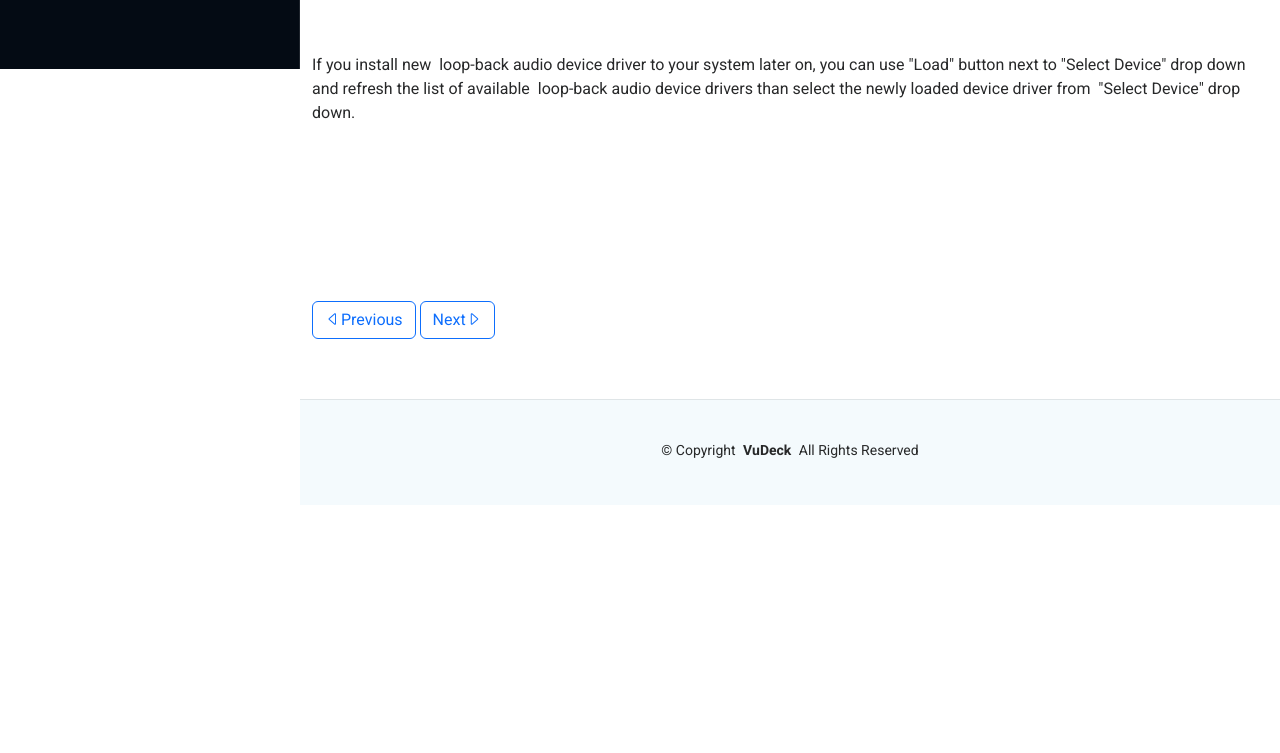
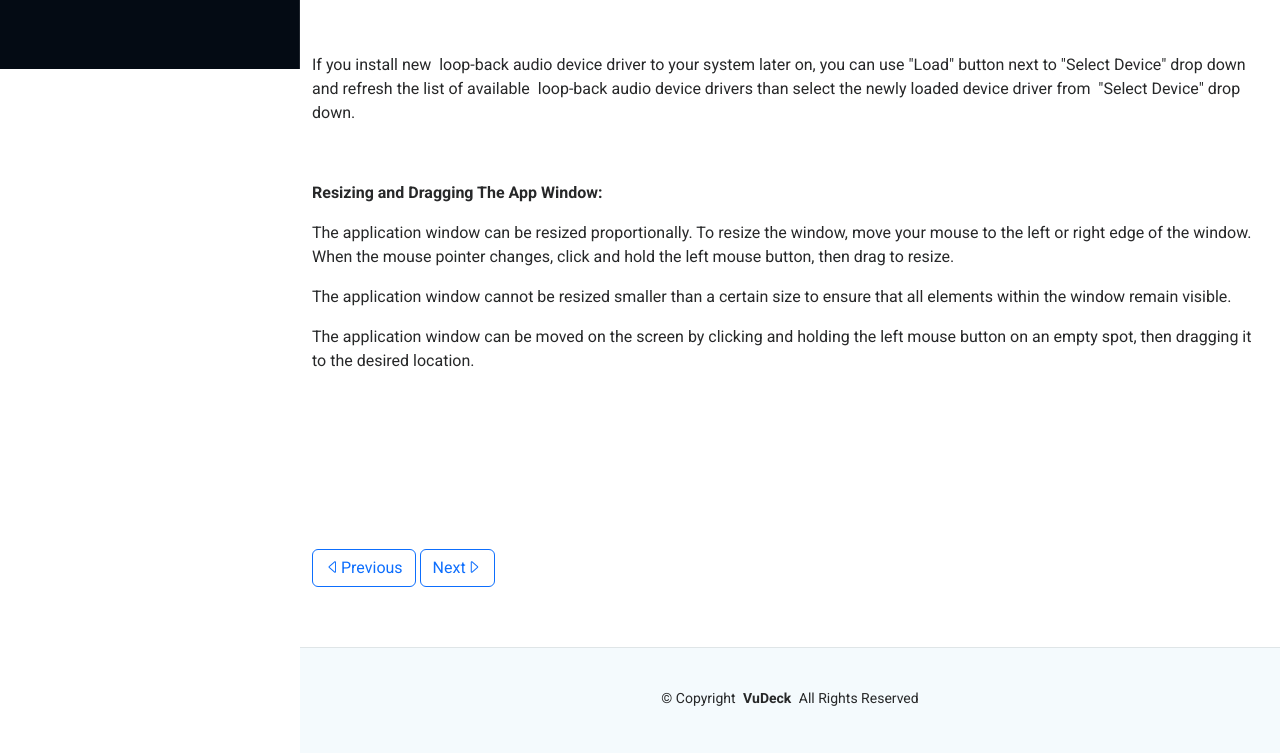
Before and after one commit to desumer/vudeck-website, a plain HTML site: page help/Windows/firstrun.html in a window 1280 px wide. Shown: the part 731-1484 px from the top of the page. Before the commit the page ends 1236 px from the top, so only its background shows below. Drawn offline with Linux system fonts and the light colour scheme.

Commit message:
Add files via upload

```diff
--- a/help/Windows/firstrun.html
+++ b/help/Windows/firstrun.html
@@ -85,6 +85,11 @@
         <p class=""><span class=""><br/></span></p>
         <p class=""><span class="">If you install new &nbsp;loop-back audio device driver to your system later on, you can use "Load" button next to "Select Device" drop down and refresh the list of available &nbsp;loop-back audio device drivers than select the newly loaded device driver from &nbsp;"Select Device" drop down.</span></p>
         <p class=""><span class=""><br/></span></p>
+        <p class=""><span class="fw-bold">Resizing and Dragging The App Window:</span></p>
+        <p class=""><span class="">The application window can be resized proportionally. To resize the window, move your mouse to the left or right edge of the window. When the mouse pointer changes, click and hold the left mouse button, then drag to resize.</span></p>
+        <p class=""><span class="">The application window cannot be resized smaller than a certain size to ensure that all elements within the window remain visible.</span></p>
+        <p class=""><span class="">The application window can be moved on the screen by clicking and holding the left mouse button on an empty spot, then dragging it to the desired location.</span></p>
+        <p class=""><span class=""><br/></span></p>
       </div>
     </section>
 
```
